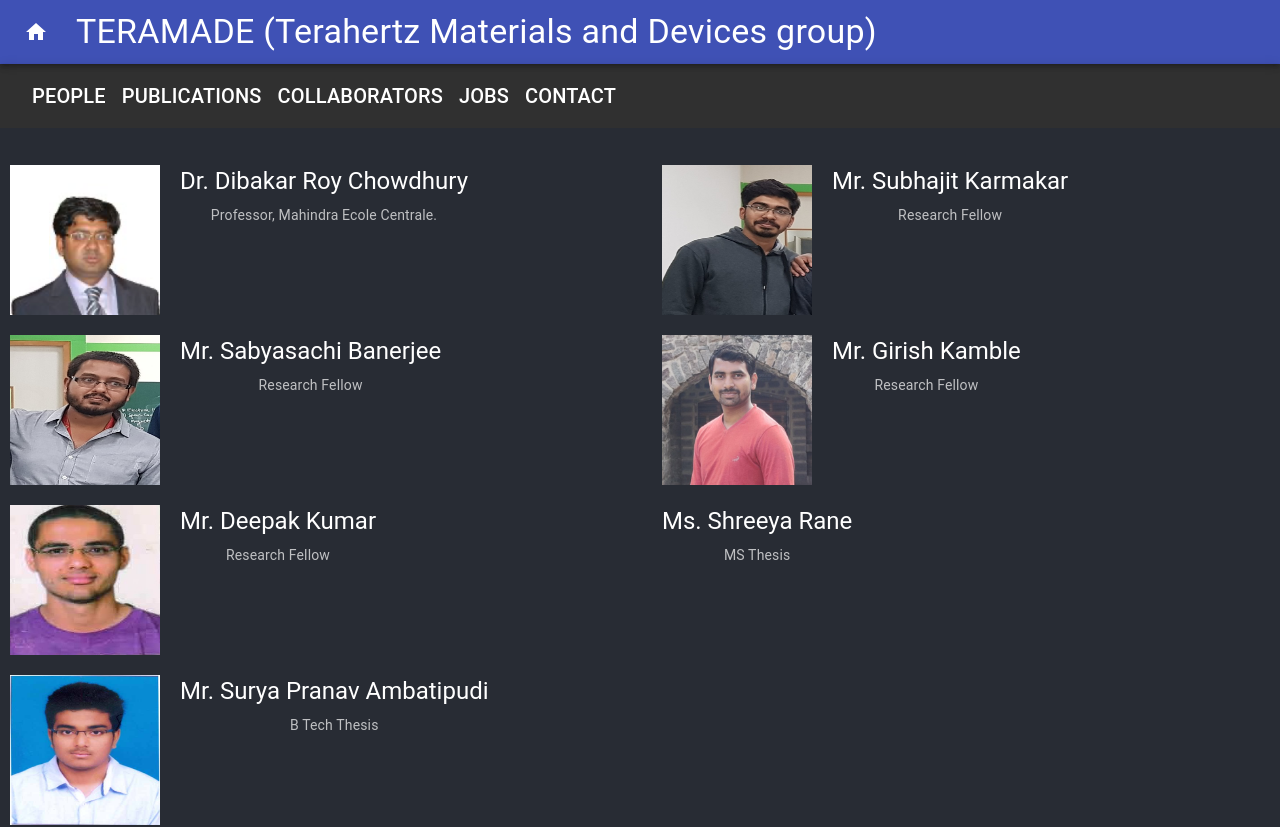
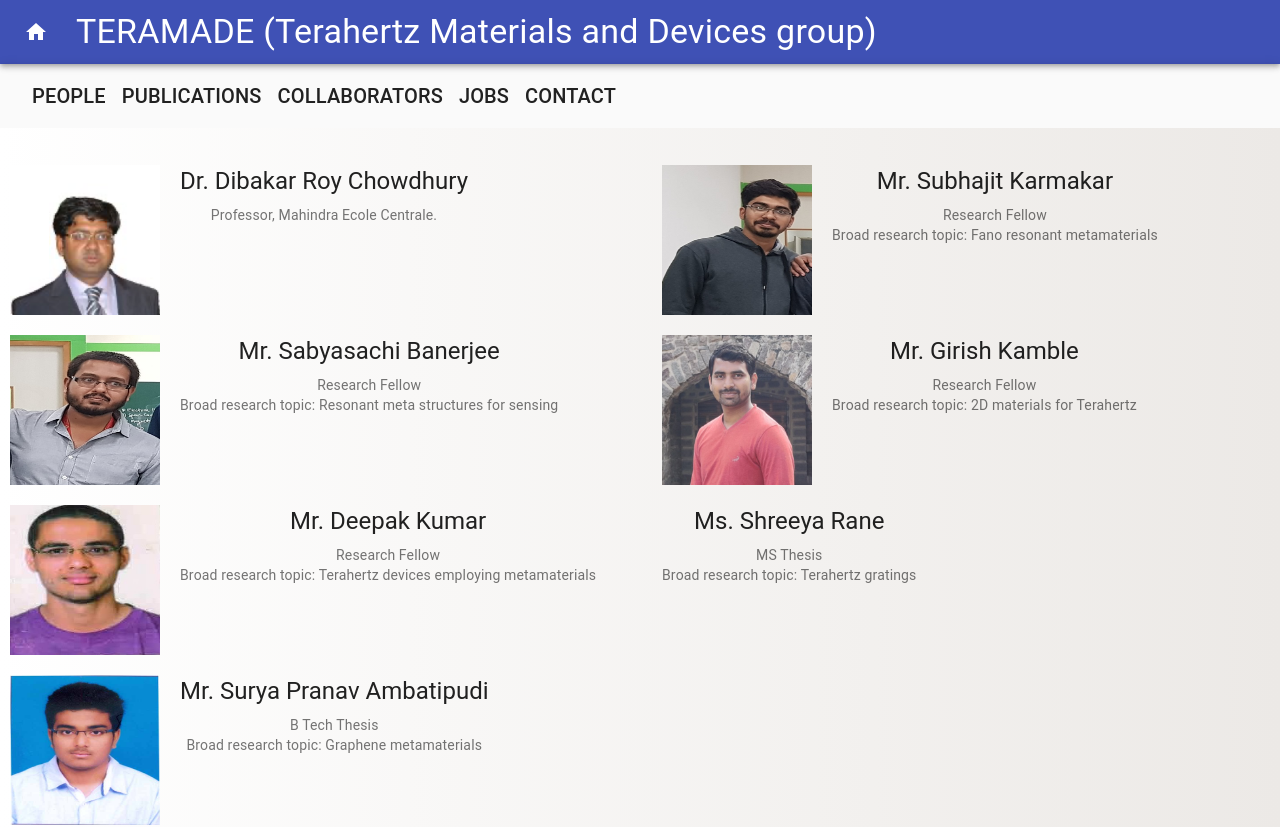
Before and after one commit to Rohithgilla12/Teramade, a React (Create React App) app: page /people in a window 1280 px wide. Shown: the top 827 px of the page. Built offline with nearby package versions, Linux system fonts and the light colour scheme.

Commit message:
Updates as requested.

```diff
--- a/src/App.css
+++ b/src/App.css
@@ -14,7 +14,14 @@
 }
 
 .App-header {
-  background-color: #282c34;
+  /* background-color: #282c34; */
+  background: #ECE9E6;
+  /* fallback for old browsers */
+  background: -webkit-linear-gradient(to right, #FFFFFF, #ECE9E6);
+  /* Chrome 10-25, Safari 5.1-6 */
+  background: linear-gradient(to right, #FFFFFF, #ECE9E6);
+  /* W3C, IE 10+/ Edge, Firefox 16+, Chrome 26+, Opera 12+, Safari 7+ */
+
   min-height: 100vh;
   display: flex;
   flex-direction: column;
--- a/src/App.js
+++ b/src/App.js
@@ -8,6 +8,7 @@ import Home from "./components/Home";
 import People from "./components/People";
 import Collaborators from "./components/Collaborators";
 import Footer from "./components/Footer";
+import Jobs from "./components/Jobs";
 
 function App() {
   return (
@@ -31,6 +32,9 @@ function App() {
             <Route path="/contact">
               <Footer />
             </Route>
+            <Route path="/jobs">
+              <Jobs />
+            </Route>
             <Route path="/">
               <Home />
             </Route>
--- /dev/null
+++ b/src/components/Jobs.js
@@ -0,0 +1,51 @@
+import React from "react";
+import {
+  Grid,
+  List,
+  ListItem,
+  ListSubheader,
+  Divider,
+  Typography
+} from "@material-ui/core";
+
+const Content = props => {
+  return (
+    <ListItem>
+      <Grid item xs={12}>
+        <p>{props.data}</p>
+        <Divider />
+      </Grid>
+    </ListItem>
+  );
+};
+
+const JobsArr = [
+  "BRNS sponsored JRF position is available on 'Development of Terahertz Metagrating for deep sub wavelength particle detection'",
+  "SERB sponsored JRF position is available on 'Non linear metamaterials for Terahertz source'"
+];
+
+const Jobs = () => {
+  return (
+    <>
+      <Grid container>
+        <List>
+          <ListSubheader>Jobs</ListSubheader>
+          {JobsArr.map(element => {
+            return <Content data={element} />;
+          })}
+        </List>
+        <Typography variant="body" color="textSecondary" component="p">
+          More details will be given to suitable candidates. General GOI norms
+          are applied for both the positions.
+        </Typography>
+        <Divider />
+        <Typography variant="body" color="textSecondary" component="p">
+          Bachelors thesis, Masters thesis and short term internships are
+          available for highly motivated candidates.
+        </Typography>
+      </Grid>
+    </>
+  );
+};
+
+export default Jobs;
--- a/src/components/News.js
+++ b/src/components/News.js
@@ -33,6 +33,7 @@ const News = () => {
       <Grid container>
         <List>
           <ListSubheader>News</ListSubheader>
+          {/*  eslint-disable-next-line */}
           <marquee direction="down">
             {newsArr.map(element => {
               return <Content data={element} />;
--- a/src/components/People.js
+++ b/src/components/People.js
@@ -51,6 +51,11 @@ const EachTile = props => {
         <Typography variant="body2" color="textSecondary" component="p">
           {props.role}
         </Typography>
+        {props.area !== undefined ? (
+          <Typography variant="body2" color="textSecondary" component="p">
+            {props.area}
+          </Typography>
+        ) : null}
       </div>
     </div>
   );
@@ -79,16 +84,21 @@ const People = () => {
             name={"Mr. Sabyasachi Banerjee"}
             role={"Research Fellow"}
             imgName={"sachi"}
+            area={"Broad research topic: Resonant meta structures for sensing"}
           />
           <EachTile
             name={"Mr. Deepak Kumar"}
             role={"Research Fellow"}
             imgName={"deepak"}
+            area={
+              "Broad research topic: Terahertz devices employing metamaterials"
+            }
           />
           <EachTile
             name={"Mr. Surya Pranav Ambatipudi"}
             role={"B Tech Thesis"}
             imgName={"surya"}
+            area={"Broad research topic: Graphene metamaterials"}
           />
         </Grid>
         <Grid item xs={6}>
@@ -96,16 +106,19 @@ const People = () => {
             name={"Mr. Subhajit Karmakar"}
             role={"Research Fellow"}
             imgName={"subhojit"}
+            area={"Broad research topic: Fano resonant metamaterials"}
           />
           <EachTile
             name={"Mr. Girish Kamble"}
             role={"Research Fellow"}
             imgName={"girish"}
+            area={"Broad research topic: 2D materials for Terahertz"}
           />
           <EachTile
             name={"Ms. Shreeya Rane"}
             role={"MS Thesis"}
             // imgName={"girish"}
+            area={"Broad research topic: Terahertz gratings"}
           />
         </Grid>
       </Grid>
--- a/src/index.js
+++ b/src/index.js
@@ -20,7 +20,7 @@ const theme = createMuiTheme({
     //   main: blueGrey[500],
     //   dark: blueGrey[700]
     // },
-    type: "dark"
+  type: "light"
   }
 });
 
```
